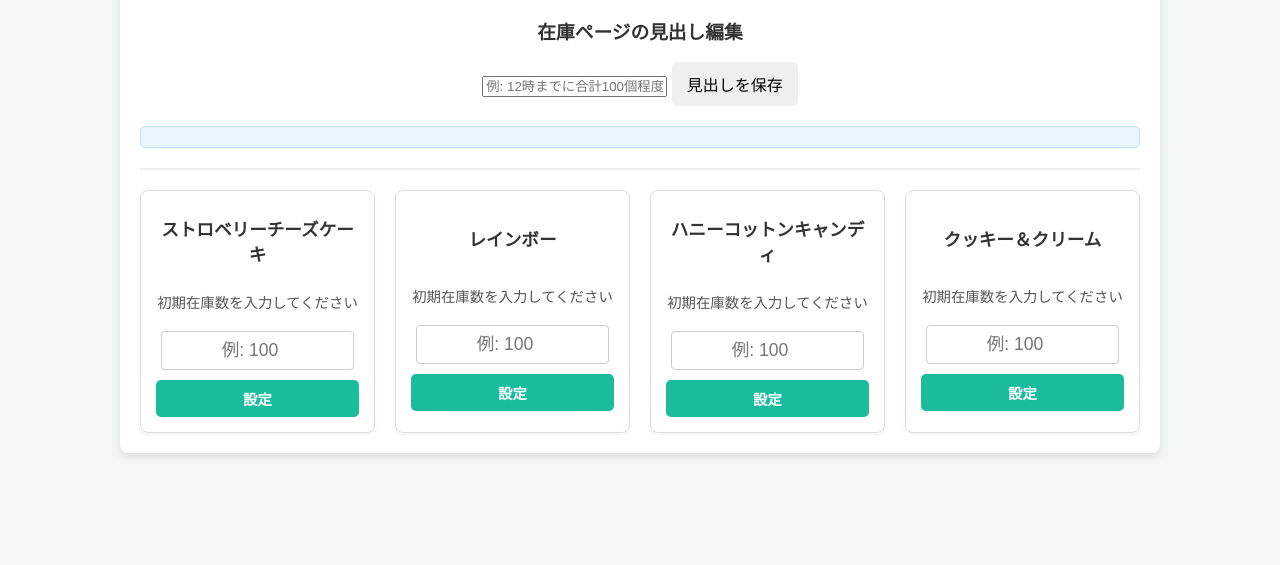
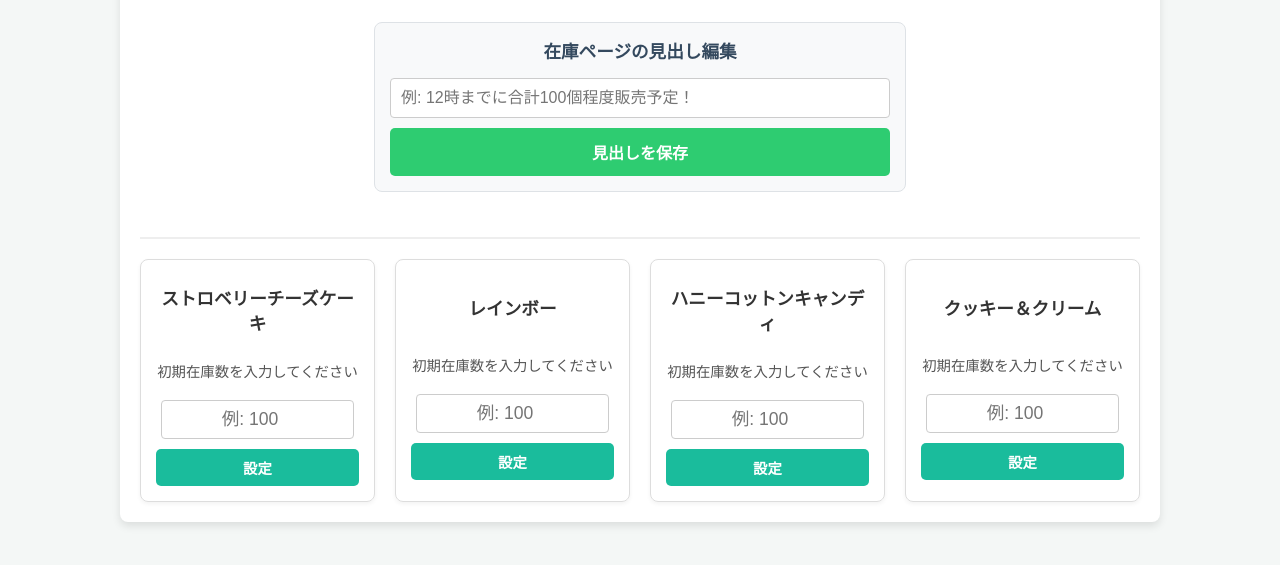
Before and after one commit to Boni8WH/nijifesvolley, a website: page public/index.html in a window 1280 px wide. Shown: the part 93-658 px from the top of the page. Drawn offline with Linux system fonts and the light colour scheme; no server answers.

Commit message:
style: Improve headline editor UI and remove unused element

```diff
--- a/public/index.html
+++ b/public/index.html
@@ -30,8 +30,6 @@
                 <input type="text" id="headline-input" placeholder="例: 12時までに合計100個程度販売予定！">
                 <button id="save-headline-btn">見出しを保存</button>
             </div>
-            <div id="rainbow-goal" class="goal-tracker">
-                </div>
         </header>
 
         <main>
--- a/public/style.css
+++ b/public/style.css
@@ -180,3 +180,43 @@ button:disabled {
 .sold-out .stock {
     color: #c0392b;
 }
+
+/* --- ▼▼▼ 見出し編集フォームのスタイル（追記） ▼▼▼ --- */
+
+.headline-editor {
+    background-color: #f8f9fa;
+    border: 1px solid #dee2e6;
+    border-radius: 8px;
+    padding: 15px;
+    margin: 25px auto;
+    max-width: 500px;
+}
+
+.headline-editor h3 {
+    margin-top: 0;
+    margin-bottom: 15px;
+    font-size: 1.1em;
+    color: #34495e;
+}
+
+.headline-editor input[type="text"] {
+    width: 100%;
+    padding: 10px;
+    border: 1px solid #ccc;
+    border-radius: 4px;
+    font-size: 1em;
+    box-sizing: border-box; /* paddingを含めて幅100%にする */
+    margin-bottom: 10px;
+}
+
+.headline-editor button {
+    width: 100%;
+    padding: 12px;
+    font-weight: bold;
+    background-color: #2ecc71; /* 「確定」ボタンと同じ緑色 */
+    color: white;
+}
+
+.headline-editor button:hover {
+    background-color: #27ae60;
+}
```
